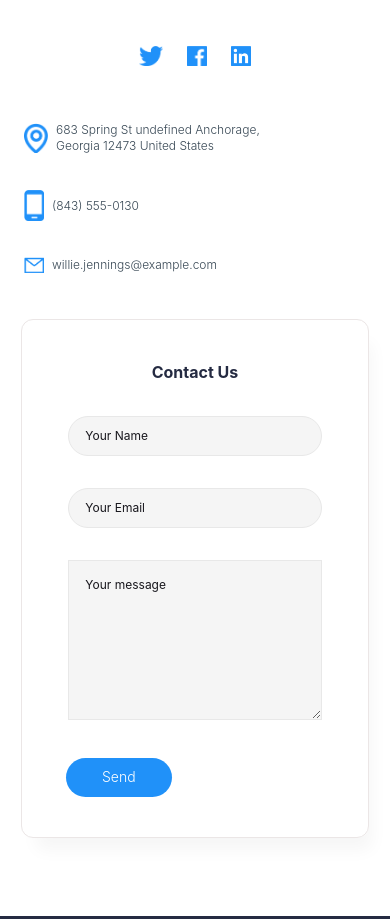
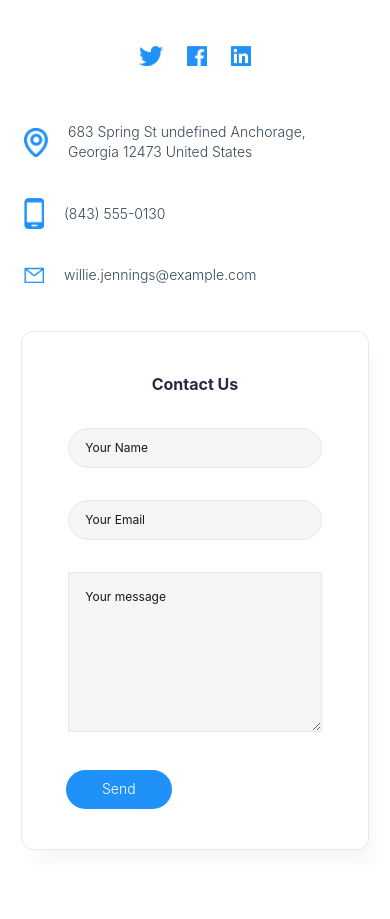
Before and after one commit to dsolisav/figmaland, a React (Vite) app: page / in a window 390 px wide. Shown: the part 2180-3099 px from the top of the page. Built offline with nearby package versions, Linux system fonts and the light colour scheme; the HTML template or start-up script is replaced by a standard one.

Commit message:
Polished minor responsive adjustment

```diff
--- a/src/components/ContactRow.jsx
+++ b/src/components/ContactRow.jsx
@@ -9,32 +9,32 @@ function ContactRow() {
         <div className="flex flex-col ssm:flex-row gap-9 justify-start ssm:justify-center flex-wrap items-start ssm:items-center">
 
             {/* Block of location image and information  */}
-            <div className="flex flex-row ssm:flex-col gap-2 justify-center text-left ssm:text-center items-center">
+            <div className="flex flex-row ssm:flex-col gap-5 ssm:gap-2 justify-center text-left ssm:text-center items-center">
                 <div className="flex justify-center">
                     <img src={locationImage} className='min-w-6 w-6' alt="appImage"/>
                 </div>
-                <p className='text-[#374754] text-xs font-light'>
+                <p className='text-[#374754] text-sm ssm:text-xs font-light'>
                     683 Spring St undefined Anchorage,<br />
                     Georgia 12473 United States
                 </p>
             </div>
 
             {/* Block of phone image and information  */}
-            <div className="flex flex-row ssm:flex-col gap-2 justify-center text-left ssm:text-center items-center">
+            <div className="flex flex-row ssm:flex-col gap-5 ssm:gap-2 justify-center text-left ssm:text-center items-center">
                 <div className="flex justify-center">
                     <img src={phoneImage} className='w-5' alt="appImage"/>
                 </div>
-                <p className='text-[#374754] text-xs font-light'>
+                <p className='text-[#374754] text-sm ssm:text-xs font-light'>
                     (843) 555-0130
                 </p>
             </div>
 
             {/* Block of mail image and information  */}
-            <div className="flex flex-row ssm:flex-col gap-2 justify-center text-left ssm:text-center items-center">
+            <div className="flex flex-row ssm:flex-col gap-5 ssm:gap-2 justify-center text-left ssm:text-center items-center">
                 <div className="flex justify-center">
                     <img src={mailImage} className='w-5' alt="appImage"/>
                 </div>
-                <p className='text-[#374754] text-xs font-light'>
+                <p className='text-[#374754] text-sm ssm:text-xs font-light'>
                     willie.jennings@example.com
                 </p>
             </div>
```
